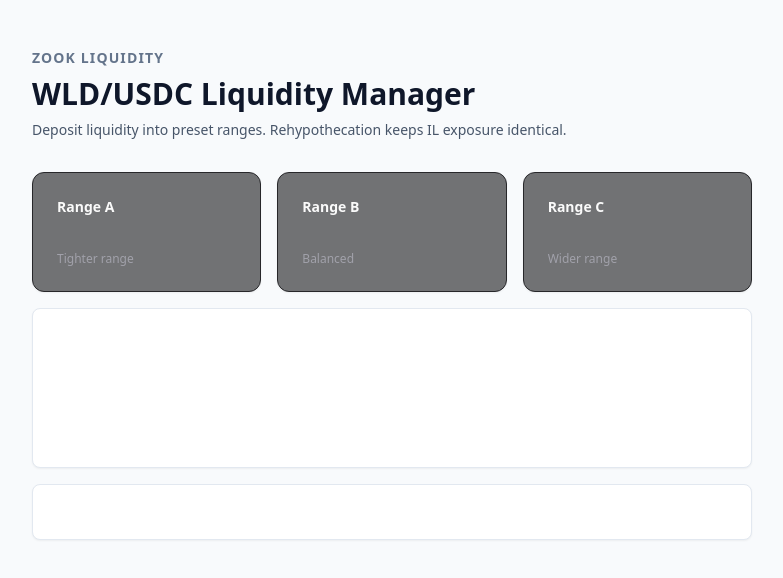
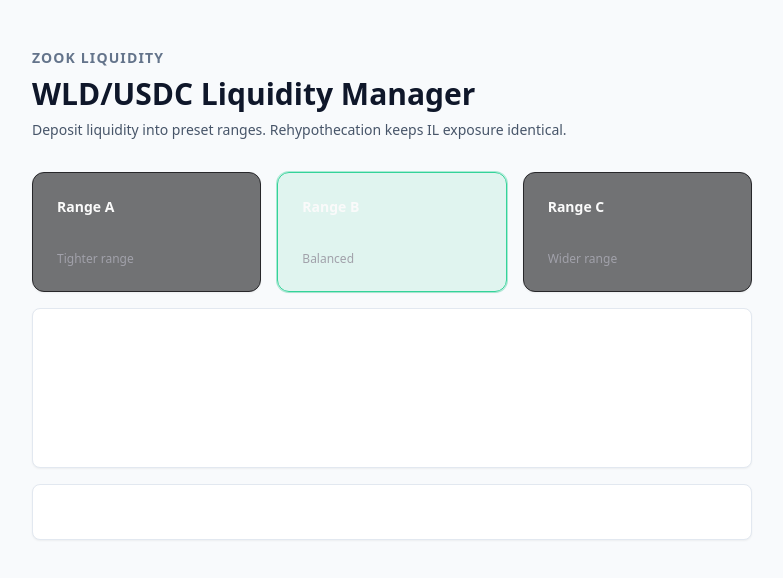
Before and after one commit to Zook-Hook/front-end, a Next.js app: page / in a window 1280 px wide. Shown: the top 578 px of the page, without its empty margins (248-1031 px from the left). Built offline with nearby package versions, Linux system fonts and the light colour scheme.

Commit message:
feat: add range selection state

```diff
--- a/src/app/page.tsx
+++ b/src/app/page.tsx
@@ -1,4 +1,8 @@
+import { useState } from "react";
+
 export default function Home() {
+  const [selectedRange, setSelectedRange] = useState<"A" | "B" | "C">("B");
+
   return (
     <main className="min-h-screen bg-slate-50 text-slate-900">
       <div className="mx-auto flex max-w-3xl flex-col gap-8 px-6 py-12">
@@ -15,18 +19,27 @@
         <div className="flex flex-col gap-4">
           <div className="flex gap-4">
             {[
-              { label: "Range A", description: "Tighter range" },
-              { label: "Range B", description: "Balanced" },
-              { label: "Range C", description: "Wider range" },
-            ].map(({ label, description }) => (
-              <div
-                key={label}
-                className="flex-1 min-h-[120px] flex flex-col justify-between rounded-xl border border-zinc-800 bg-zinc-900/60 p-6 shadow-sm transition hover:ring-1 hover:ring-emerald-400/40 cursor-pointer"
-              >
-                <p className="text-sm font-semibold text-zinc-50">{label}</p>
-                <p className="text-xs text-zinc-400">{description}</p>
-              </div>
-            ))}
+              { value: "A" as const, label: "Range A", description: "Tighter range" },
+              { value: "B" as const, label: "Range B", description: "Balanced" },
+              { value: "C" as const, label: "Range C", description: "Wider range" },
+            ].map(({ value, label, description }) => {
+              const isSelected = selectedRange === value;
+
+              return (
+                <div
+                  key={value}
+                  onClick={() => setSelectedRange(value)}
+                  className={`flex-1 min-h-[120px] flex flex-col justify-between rounded-xl border p-6 shadow-sm transition cursor-pointer ${
+                    isSelected
+                      ? "border-emerald-400 bg-emerald-500/10 ring-1 ring-emerald-400/40"
+                      : "border-zinc-800 bg-zinc-900/60 hover:ring-1 hover:ring-emerald-400/40"
+                  }`}
+                >
+                  <p className="text-sm font-semibold text-zinc-50">{label}</p>
+                  <p className="text-xs text-zinc-400">{description}</p>
+                </div>
+              );
+            })}
           </div>
           <div className="h-40 rounded-lg border border-slate-200 bg-white shadow-sm" />
           <div className="h-14 rounded-lg border border-slate-200 bg-white shadow-sm" />
```
